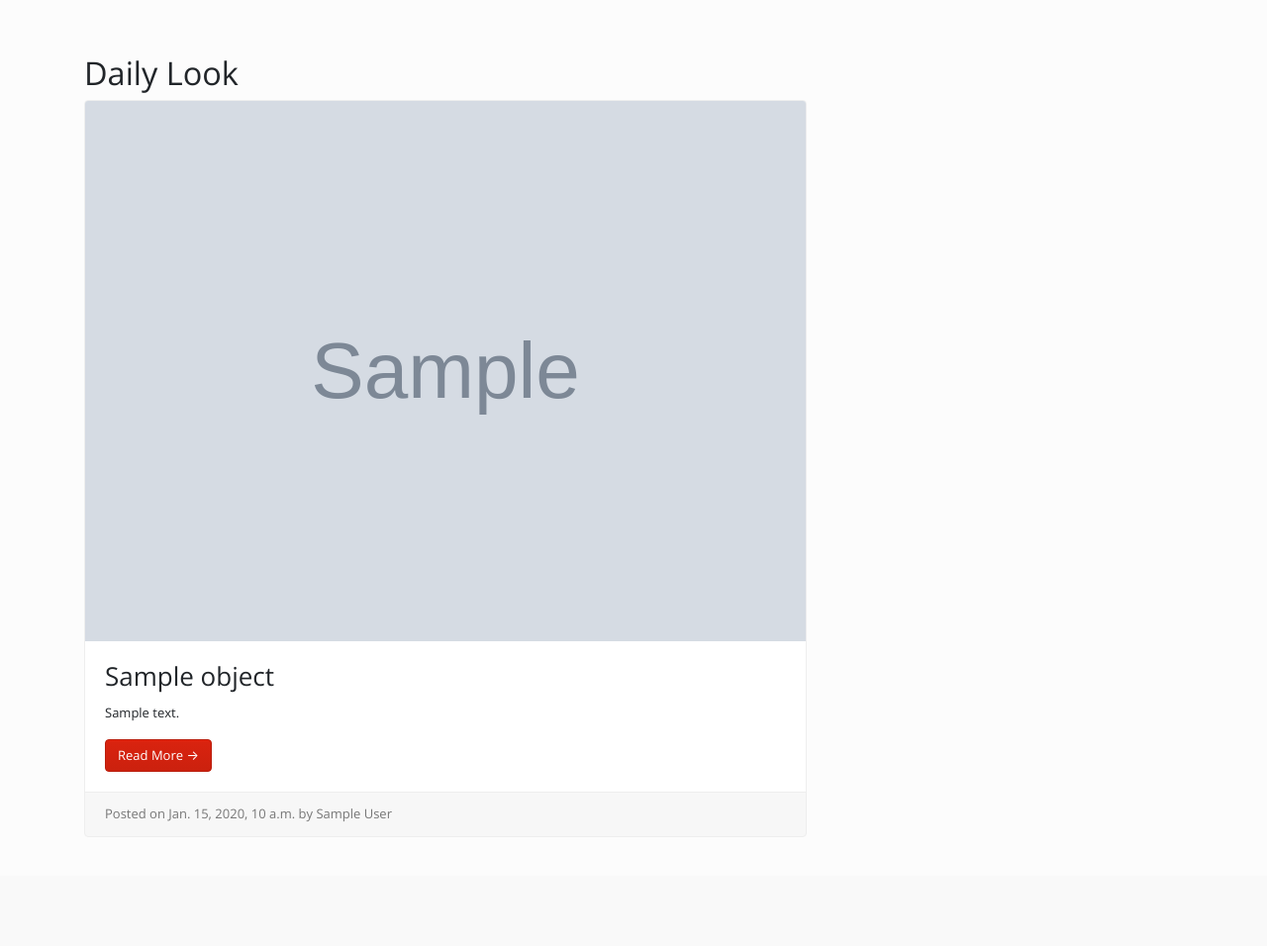
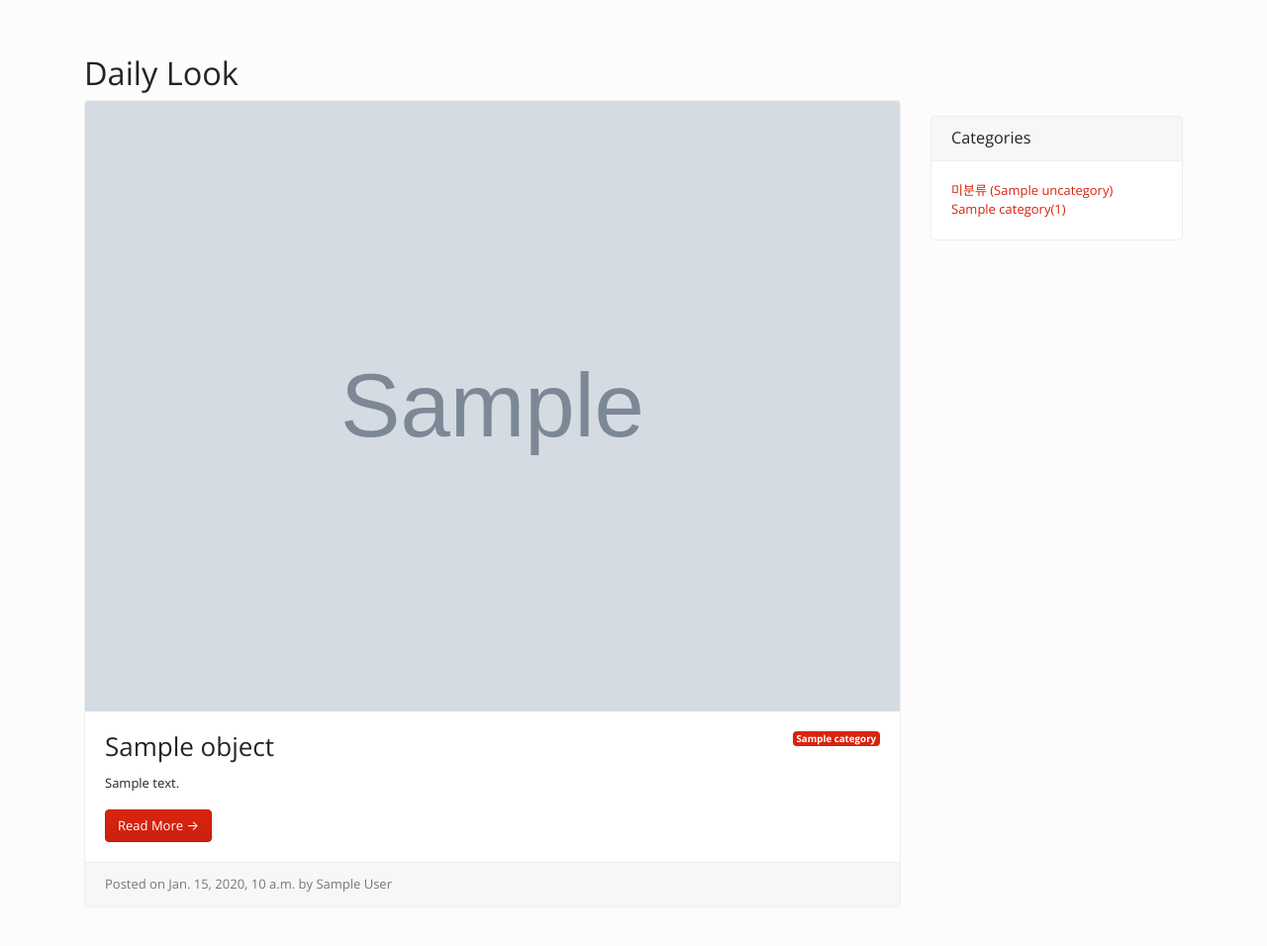
Before and after one commit to jhg3522/Wink_django, a Django app: template W_web/blog/templates/blog/post_list.html in a window 1280 px wide. Shown: the part 66-1022 px from the top of the page at 99% size. Before the commit the page ends 897 px from the top, so only its background shows below. Run offline with Django 3.2, Linux system fonts and the light colour scheme; the template is opened without the code that fills it: most values are stand-ins (such as "Sample title", 1, 10 or a date in 2020); grey boxes marked "Sample" are stand-in pictures; some libraries are stand-ins or nearby versions.

Commit message:
카테고리 추가

```diff
--- a/W_web/blog/admin.py
+++ b/W_web/blog/admin.py
@@ -1,4 +1,5 @@
 from django.contrib import admin
-from .models import Post
+from .models import Post , Category
 
 admin.site.register(Post)
+admin.site.register(Category)
--- a/W_web/blog/templates/blog/base.html
+++ b/W_web/blog/templates/blog/base.html
@@ -29,14 +29,36 @@
     </div>
 </div>
 <div class="container">
-    <h1 class="my-8">Daily Look</h1>
+    <h1 class="my-9">Daily Look</h1>
     <div class="row">
         <!-- Blog Entries Column -->
-        <div class="col-md-8">
+        <div class="col-md-9">
             {% block content %}
             {% endblock %}
         </div>
 
+    <div class="col-md-3">
+        <!-- Categories Widget -->
+        <div class="card my-3">
+            <h5 class="card-header">Categories</h5>
+            <div class="card-body">
+                <div class="row">
+                    <div class="col-lg">
+                        <ul class="list-unstyled mb-0">
+                            <li>
+                                <a href="#">미분류 ({{ uncategory }})</a>
+                            </li>
+                            {% for category in category_list %}
+                                <li>
+                                    <a href="#">{{ category.name }}({{ category.post_set.count }})</a>
+                                </li>
+                            {% endfor %}
+                        </ul>
+                    </div>
+                </div>
+            </div>
+        </div>
+    </div>
     </div>
         <!-- /.row -->
     </div>
--- a/W_web/blog/templates/blog/post_list.html
+++ b/W_web/blog/templates/blog/post_list.html
@@ -8,6 +8,11 @@
                 <img class="card-img-top" src="https://picsum.photos/750/300/?random" alt="Card image cap">
             {% endif %}
             <div class="card-body">
+                {% if p.category %}
+                <span class="badge badge-primary float-right">{{ p.category }}</span>
+                {% else %}
+                <span class="badge badge-primary float-right">미분류</span>
+                {% endif %}
                 <h2 class="card-title">{{ p.title }}</h2>
                 <p class="card-text">{{ p.content | truncatewords:10 }}</p>
                 <a href="{{ p.get_absolute_url }}" class="btn btn-primary">Read More &rarr;</a>
```
Also changed, not shown: W_web/blog/models.py (+10 -1 lines), W_web/blog/templates/blog/post_detail.html (+21 -6 lines), W_web/blog/tests.py (+10 -0 lines), W_web/blog/views.py (+9 -1 lines), W_web/_media/blog/2020/08/27/2.PNG (added). Lines whose indentation alone changed are shown as unchanged.
